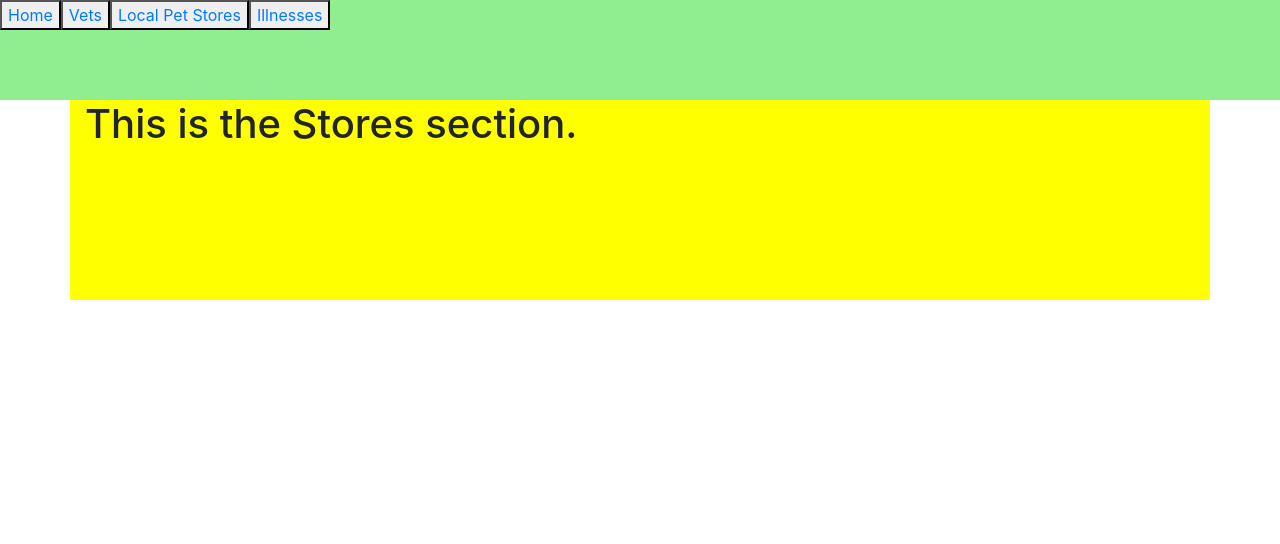
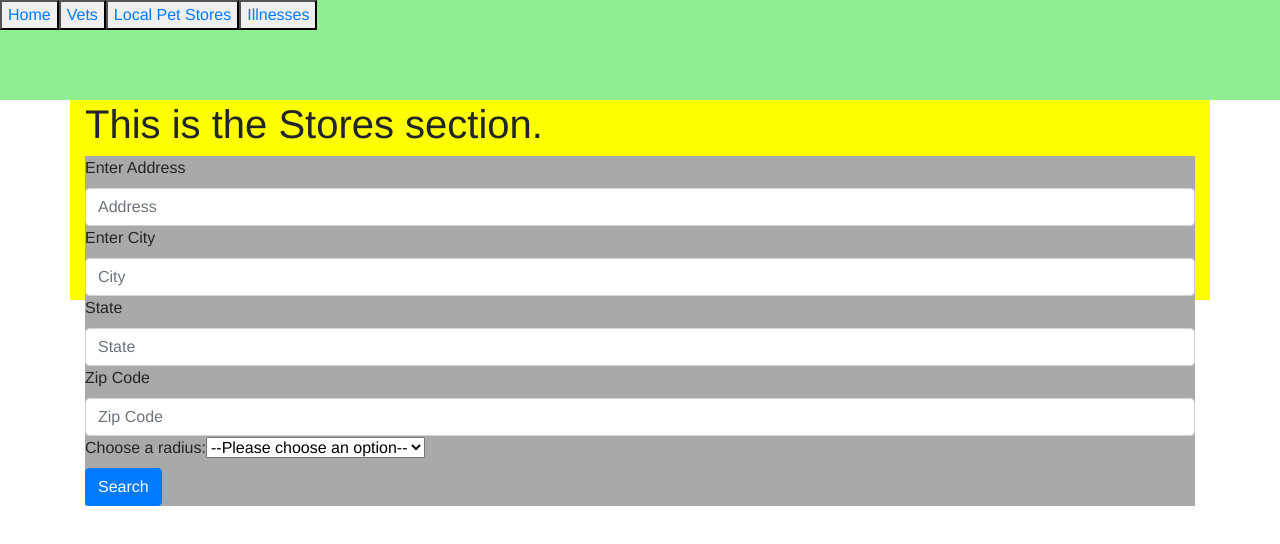
Before and after one commit to jhassler1031/reptile-repo, a React (Create React App) app in the folder static/reptile_app/: page /stores in a window 1280 px wide. Shown: the top 544 px of the page. Built offline with nearby package versions, Linux system fonts and the light colour scheme.

Commit message:
added frontend lcoation search to Stores

```diff
--- /dev/null
+++ b/static/reptile_app/src/components/stores/Store.css
@@ -0,0 +1,2 @@
+* {
+  font-family: helvetica; }
--- /dev/null
+++ b/static/reptile_app/src/components/stores/Store.js
@@ -0,0 +1,25 @@
+import React, { Component } from 'react';
+
+import './Store.css';
+
+class Store extends Component {
+  constructor(props) {
+    super(props);
+  }
+
+  render() {
+    return (
+      <div className="storeDisplay">
+        {this.props.store.image!=null ? <img src="this.props.store.image"/> : ''}
+        <p>Store Name: {this.props.store.store_name}</p>
+        <p>Address: {this.props.store.raw_address} {this.props.store.raw_address2}</p>
+        <p>City: {this.props.store.city}</p>
+        <p>State: {this.props.store.state}</p>
+        <p>Zip Code: {this.props.store.zip_code}</p>
+        {/* <p>Phone: </p> */}
+      </div>
+    );
+  }
+}
+
+export default Store;
--- /dev/null
+++ b/static/reptile_app/src/components/stores/Store.scss
@@ -0,0 +1,3 @@
+* {
+  font-family: helvetica;
+}
--- a/static/reptile_app/src/components/stores/Stores.js
+++ b/static/reptile_app/src/components/stores/Stores.js
@@ -1,16 +1,74 @@
 import React, { Component } from 'react';
+import LocationSearchForm from '../SearchForms/LocationSearchForm.js';
+import Store from './Store.js';
 
 import './Stores.css';
+
+// Import the utlitity file and set baseURL to the data
+import file from '../../utility.js';
+const baseURL = file.baseURL;
 
 class Stores extends Component {
   constructor(props) {
     super(props);
+
+    this.state = {
+      searchResults: [],
+      latLong: '',
+      message: ''
+    }
+
+    this._locationSearch = this._locationSearch.bind(this);
+  }
+
+  // This function is called by the search form, creates the url for the fetch,
+  // and then sets state to the data returned by the felch.
+  // This also receives latLong from the form in order to create the map.
+  _locationSearch(searchParams, latLong) {
+    let self = this;
+    // State here needs latLong to display the map
+    self.setState({latLong: latLong});
+    let searchURL = `${baseURL}/stores/?data=${searchParams}`;
+
+    fetch(searchURL)
+    .then(response => {
+      if (!response.ok) {
+        throw Error(response.statusText);
+      }
+      return response.json()
+    })
+    .then(responseAsJson => {
+      if (responseAsJson.length > 0) {
+        console.log(responseAsJson);
+        self.setState({searchResults: responseAsJson, message: ''});
+      }
+      else {
+        self.setState({searchResults: [], message: 'Sorry, no search results found.', searchResults: []});
+      }
+    })
+    .catch((error)=>{
+      console.log("There was a problem: \n", error);
+    });
   }
 
   render() {
+    let self = this;
+      // Iterate over the search results and create a display object for each
+    let $stores = this.state.searchResults.map((store)=> {
+      return (
+        <Store key={store.id} store={store}/>
+      );
+    })
+
     return (
       <div className="storesContainer container">
         <h1>This is the Stores section.</h1>
+        <LocationSearchForm search={this._locationSearch}/>
+
+        <div className="searchResults">
+          {/* If statement here to display either no search results message, or the search results */}
+          {this.state.searchResults.length > 0 ? $stores : this.state.message}
+        </div>
       </div>
     );
   }
```
